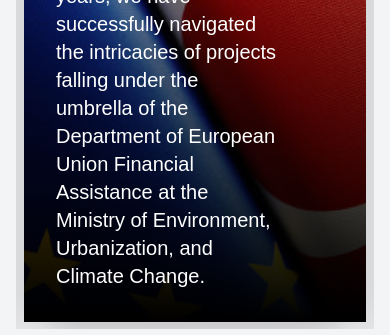
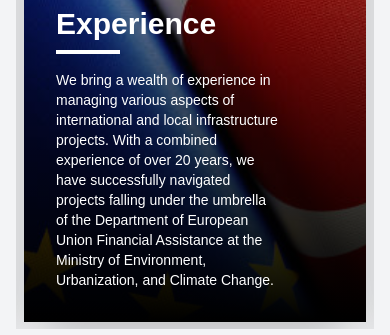
Before and after one commit to Clive-Makongo/consultus-redesign, a React (Vite) app: page /about-us in a window 390 px wide. Shown: the part 280-615 px from the top of the page. Built offline with nearby package versions, Linux system fonts and the light colour scheme.

Commit message:
fix text on about us slides mobile

```diff
--- a/src/components/Card.jsx
+++ b/src/components/Card.jsx
@@ -15,7 +15,7 @@ export default function AboutCard({ title, description, image }) {
                 <div className="gallery-cell--text">
                     <h2 className="text-3xl md:text-4xl font-bold text-white mb-2">{title}</h2>
                     <span className="hero-bar block w-16 h-1 bg-white mb-4"></span>
-                    <p className="gallery-subhead text-xl text-white">{description}</p>
+                    <p className="gallery-subhead text-sm text-white md:text-xl">{description}</p>
                 </div>
             </div>
         </motion.div>
--- a/src/utils/CardData.js
+++ b/src/utils/CardData.js
@@ -1,7 +1,7 @@
 const aboutCardData = [
     {
         title: "Experience",
-        description: "We bring a wealth of experience in managing and overseeing various aspects of international and local infrastructure projects, particularly in the field of water and wastewater systems. With a combined experience of over 20 years, we have successfully navigated the intricacies of projects falling under the umbrella of the Department of European Union Financial Assistance at the Ministry of Environment, Urbanization, and Climate Change.",
+        description: "We bring a wealth of experience in managing various aspects of international and local infrastructure projects. With a combined experience of over 20 years, we have successfully navigated projects falling under the umbrella of the Department of European Union Financial Assistance at the Ministry of Environment, Urbanization, and Climate Change.",
         color: "bg-blue-500",
         image: "/assets/images/about-us-img1.PNG"
     },
--- a/tailwind.config.js
+++ b/tailwind.config.js
@@ -75,6 +75,14 @@ export default {
         },
       },
     },
+    screens: {
+      'xs': '475px',
+      'sm': '640px',
+      'md': '768px',
+      'lg': '1024px',
+      'xl': '1280px',
+      '2xl': '1536px',
+    }
   },
   plugins: [],
 }
```
